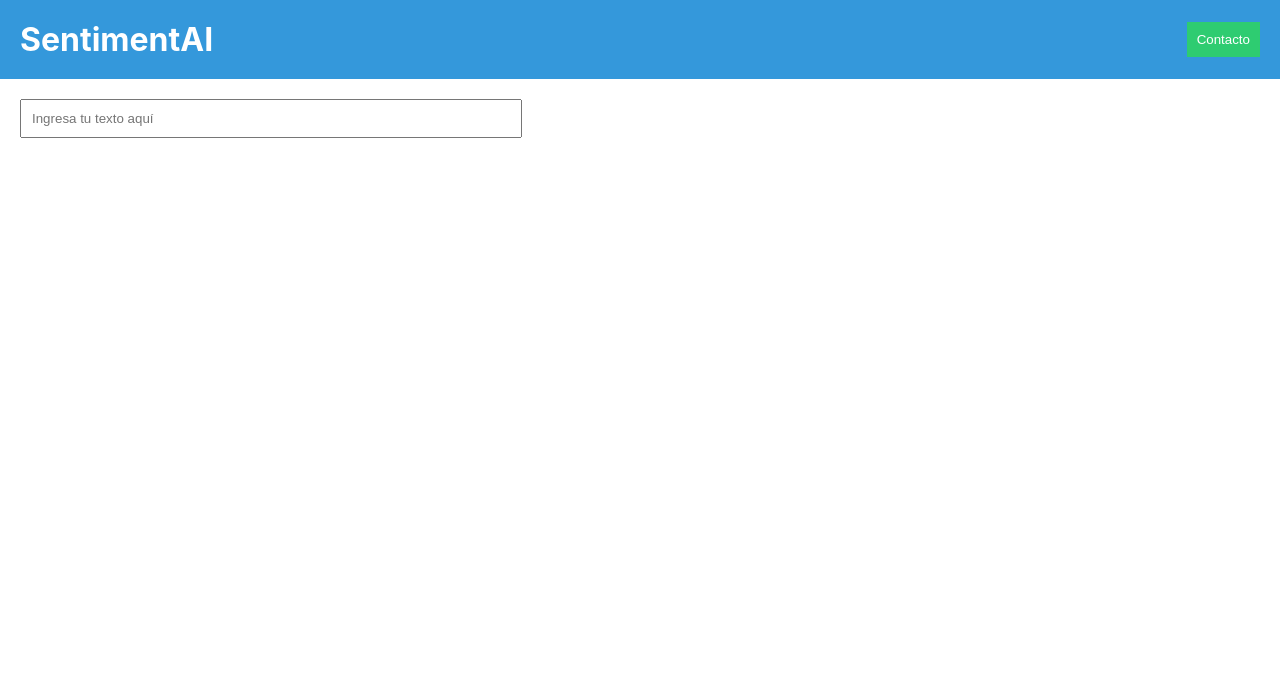
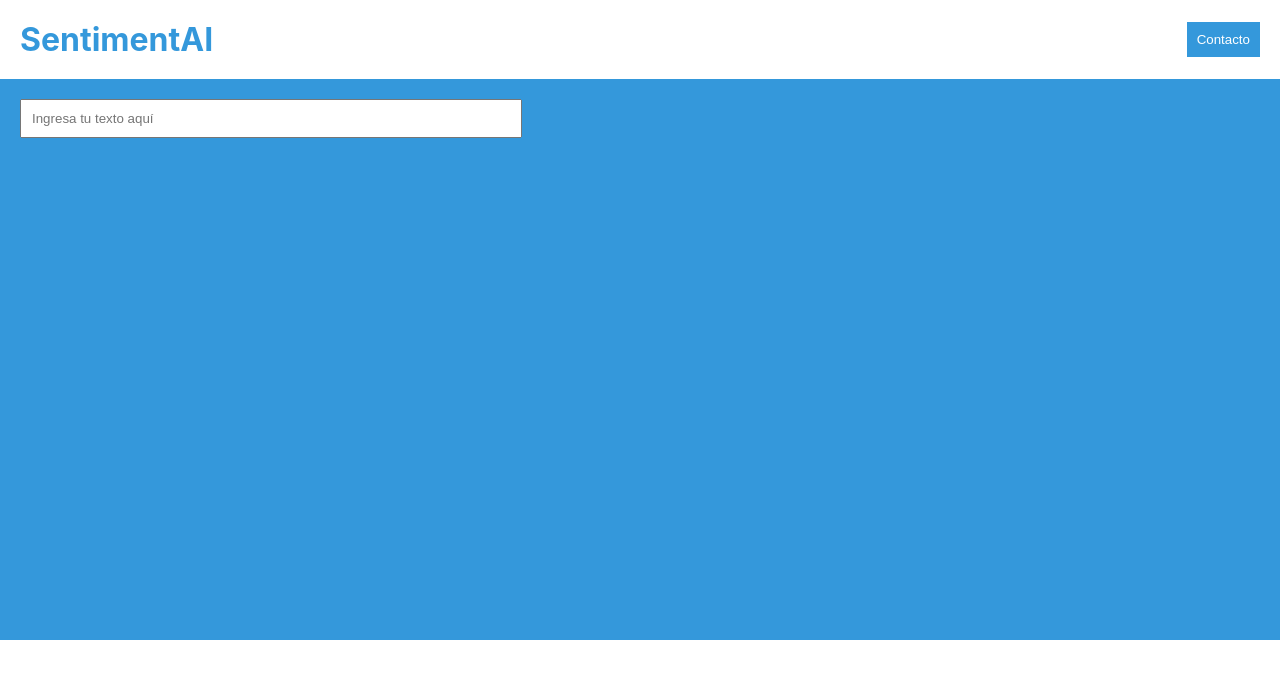
Before and after one commit to paulbm9/frontend-react, a React (Create React App) app: page / in a window 1280 px wide. Shown: the top 678 px of the page. Built offline with nearby package versions, Linux system fonts and the light colour scheme.

Commit message:
Mejora en front colores

```diff
--- a/src/App.css
+++ b/src/App.css
@@ -1,5 +1,7 @@
 .App {
   text-align: center;
+  height: 80vh;
+  background-color: #3498db
 }
 
 .App-logo {
--- a/src/SentimentAIBanner.css
+++ b/src/SentimentAIBanner.css
@@ -2,8 +2,8 @@
     display: flex;
     justify-content: space-between;
     align-items: center;
-    background-color: #3498db;
-    color: #fff;
+    background-color: #fff;
+    color: #3498db;
     padding: 20px;
   }
 
@@ -17,7 +17,7 @@
   }
 
   .right-section button {
-    background-color: #2ecc71;
+    background-color: #3498db;
     color: #fff;
     padding: 10px;
     border: none;
```
